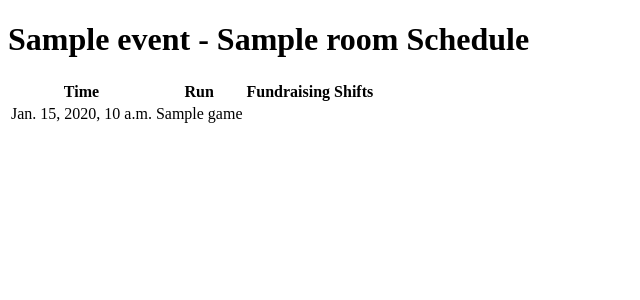
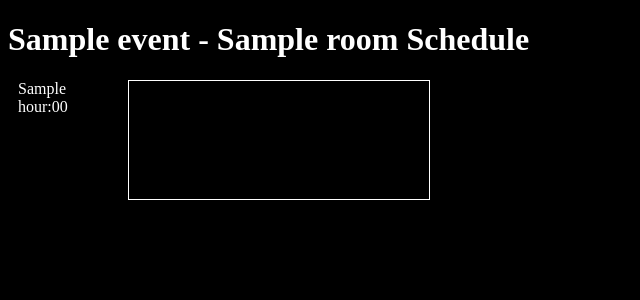
Before and after one commit to PokerFacowaty/sinpp, a Django app: template schedule/templates/schedule/base_schedule.html in a window 1280 px wide. Shown: the top 300 px of the page, without its empty margins (0-640 px from the left). Run offline with Django 4.2, Linux system fonts and the light colour scheme; the template is opened without the code that fills it: most values are stand-ins (such as "Sample title", 1, 10 or a date in 2020).

Commit message:
First messy draft of a working games and intermissions schedule showing up

```diff
--- /dev/null
+++ b/schedule/static/schedule/css/base_schedule.css
@@ -0,0 +1,44 @@
+:root {
+    --timeHeight: 120px;
+    --runsColumnWidth: 300px;
+    --runsWidth: 290px;
+}
+
+body {
+    background-color: black;
+    color: white;
+}
+
+#schedule-table {
+    display: flex;
+    position: absolute;
+}
+
+#time-column {
+    width: 100px;
+    margin-right: 10px;
+    margin-left: 10px;
+}
+
+.time-marker {
+    width: 100px;
+    /* border: 1px solid; */
+    height: var(--timeHeight);
+}
+
+#runs-column {
+    width: var(--runsColumnWidth);
+    border: 1px solid;
+}
+
+.run, .interm {
+    width: var(--runsWidth);
+    padding-left: 5px;
+    padding-right: 5px;
+    background-color: blue;
+    font-size: 0.8rem;
+}
+
+.interm {
+    background-color: red;
+}
--- /dev/null
+++ b/schedule/static/schedule/js/base_schedule.js
@@ -0,0 +1,31 @@
+function main(){
+    const runs = document.getElementsByClassName("run");
+    for (const run of runs){
+        console.log("changing ", run)
+        run.style.position = "absolute";
+        run.style.top = `${Number(run.getAttribute("data-start")) * 2 + 1}px`
+        let length = Number(run.getAttribute("data-length"))
+        // if (length < 15){
+        //     length = 15;
+        // }
+        run.style.height = `${length * 2}px`
+    }
+    const interms = document.getElementsByClassName("interm");
+    for (const interm of interms){
+            console.log("changing ", interm)
+            interm.style.position = "absolute";
+            interm.style.top = `${Number(interm.getAttribute("data-start")) * 2 + 1}px`
+            let length = Number(interm.getAttribute("data-length"))
+            // if (length < 15){
+            //     length = 15;
+            // }
+            interm.style.height = `${length * 2}px`
+    }
+}
+
+const waitLoad = setInterval(() => {
+    if (document.body !== null){
+        clearInterval(waitLoad);
+        document.body.onload = main()
+    }
+}, 100)
--- a/schedule/templates/schedule/base_schedule.html
+++ b/schedule/templates/schedule/base_schedule.html
@@ -1,9 +1,13 @@
 {% extends 'schedule/base.html' %}
 {% load static %}
 {% load base_schedule_filters %}
-{% block head %}<script src="{% static "schedule/js/base_schedule.js" %}"></script>{% endblock %}
+{% block head %}
+<script src="{% static "schedule/js/base_schedule.js" %}"></script>
+<link id="stylesheet" rel="stylesheet" type="text/css" href="{% static "schedule/css/base_schedule.css" %}">
+{% endblock %}
 {% block content %}
 <h1>{{ room.EVENT }} - {{ room.NAME }} Schedule</h1>
+{% comment %}
 <table>
     <tr>
         <th>Time</th>
@@ -26,4 +30,46 @@
     </tr>
 {% endfor %}
 </table>
+{% endcomment %}
+{% comment %} <table>
+    <tr>
+        <th>Time</th>
+        <th>Run</th>
+        <th>Fundraising Shifts</th>
+    </tr>
+    {% for block, length in runs_interms %}
+        <td>{{ block.START_TIME }}</td>
+        {% if block.GAME %}
+            <td>{{ block.GAME }}</td>
+        {% else %}
+            <td>Intermission</td>
+        {% if forloop.counter0 < shifts|length %}
+            <td>
+                {% with sh=shifts|index:forloop.counter0 %}
+
+                {% endwith %}
+        {% endfor %}
+    {% endfor %}
+    <tr>
+        <td rowspan="{{ length }}">{{ block.START_TIME }}</td>
+
+    </tr>
+    {% endfor %}
+</table> {% endcomment %}
+<div id="schedule-table">
+    <div id="time-column">
+        {% for x in hours %}
+            <div class="time-marker">{{ x }}:00</div>
+        {% endfor %}
+    </div>
+<div id="runs-column">
+    {% for x in runs_interms %}
+        {% if x.type == 'run' %}
+            <div class="run" data-start="{{ x.start }}" data-length="{{ x.length }}">{{ x.obj.START_TIME.time }} {{ x.obj.GAME }}</div>
+        {% elif x.type == 'interm' %}
+            <div class="interm" data-start="{{ x.start }}" data-length="{{ x.length }}">{{ x.obj.START_TIME.time }} Intermission ({{ x.obj.DURATION }})</div>
+        {% endif %}
+    {% endfor %}
+</div>
+</div>
 {% endblock %}
```
Also changed, not shown: schedule/views.py (+38 -4 lines).
